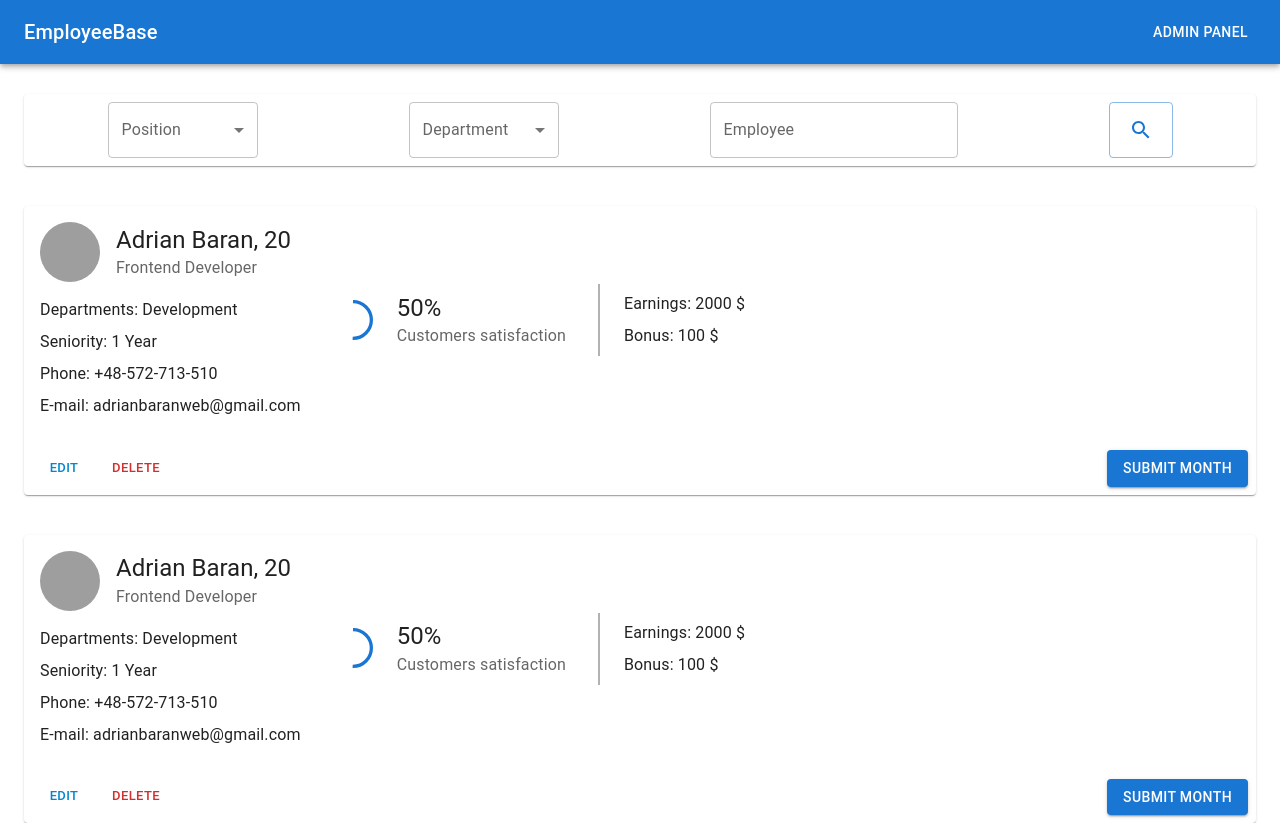
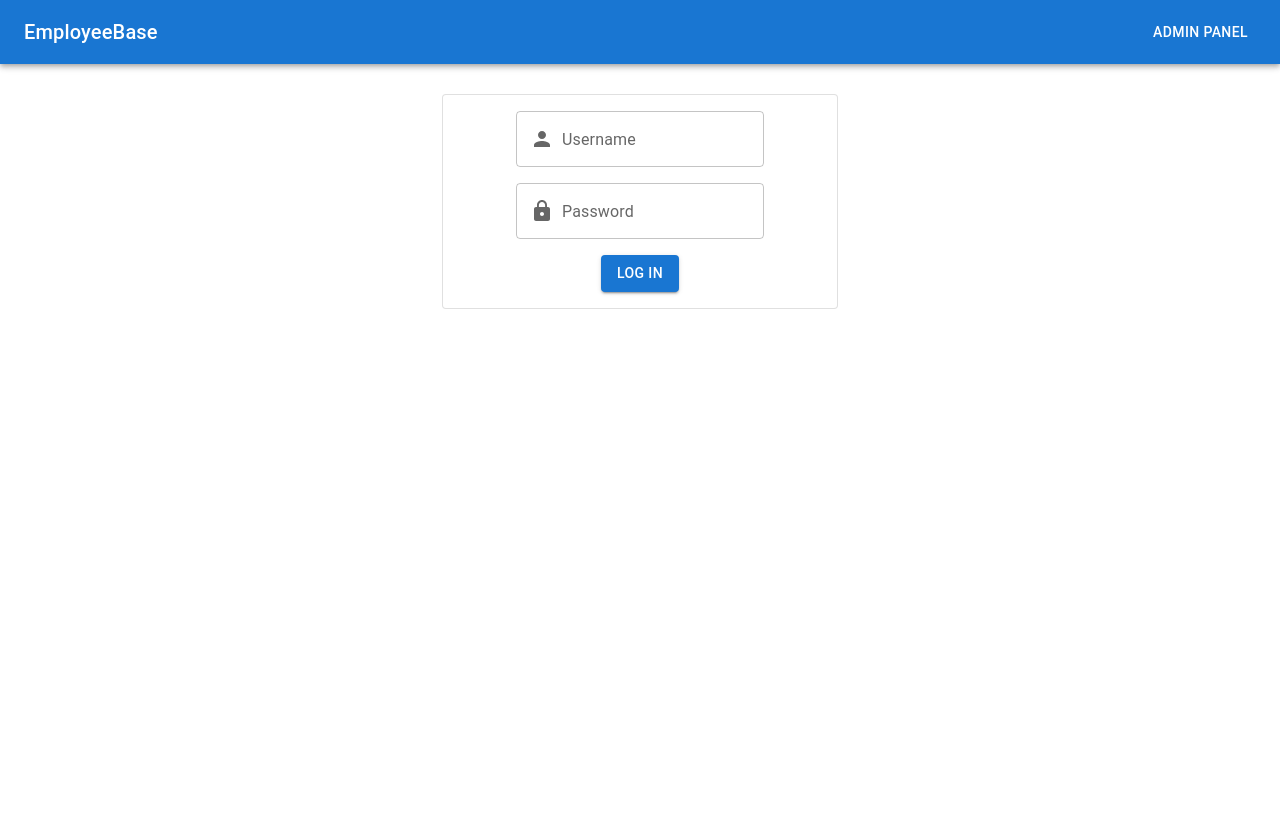
Before and after one commit to AdrianBaranWeb/Employees-base, a React (Create React App) app: page /login in a window 1280 px wide. After the commit the page ends 800 px from the top, so only its background shows below. Built offline with nearby package versions, Linux system fonts and the light colour scheme; grey boxes are pictures that could not be loaded.

Commit message:
Add Login to admin panel

```diff
--- a/src/App.js
+++ b/src/App.js
@@ -1,21 +1,20 @@
 import {Fragment} from 'react';
 import Navbar from './components/Navbar/Navbar';
 import Home from './components/Tabs/Home/Home';
+import Login from './components/Tabs/Login/Login';
 
-import {Router, Route, Routes} from 'react-router-dom';
+import {BrowserRouter as Router, Route, Routes} from 'react-router-dom';
 
-const {createMemoryHistory} = require('history');
 function App() {
-	const history = createMemoryHistory();
-
 	return (
-		<Router location={history.location} navigator={history}>
+		<Router >
 			<Fragment>
 				<div className='App'>
 					<Navbar />
 					<div className='wrapper'>
 						<Routes>
 							<Route path='/' element={<Home />} />
+							<Route path='/login' element={<Login />} />
 						</Routes>
 					</div>
 				</div>
--- a/src/components/Navbar/Navbar.jsx
+++ b/src/components/Navbar/Navbar.jsx
@@ -14,7 +14,7 @@ const Navbar = () => {
 					<Typography variant='h6' component='div' sx={{flexGrow: 1}}>
             <Link to='/'>EmployeeBase</Link>
 					</Typography>
-					<Button color='inherit'>Admin Panel</Button>
+					<Link to='/login'><Button color='inherit'>Admin Panel</Button></Link>
 				</Toolbar>
 			</AppBar>
 		</Box>
--- /dev/null
+++ b/src/components/Tabs/Login/Login.css
@@ -0,0 +1,21 @@
+.login__panel{
+  display: flex;
+  align-items: center;
+  justify-content: center;
+  flex-direction: column;
+  padding: 16px;
+  gap: 16px;
+}
+
+.login__wrapper{
+  margin-top: 30px;
+}
+
+.label-with-icon{
+  display: flex;
+  align-items: center;
+  justify-content: center;
+}
+.label-with-icon  svg{
+  margin-right: 8px;
+}
--- a/src/components/Tabs/Login/Login.jsx
+++ b/src/components/Tabs/Login/Login.jsx
@@ -1,7 +1,46 @@
 import React from 'react';
 
+import {
+	Container,
+	Paper,
+	TextField,
+	Button,
+} from '@mui/material';
+
+import PersonIcon from '@mui/icons-material/Person';
+import LockIcon from '@mui/icons-material/Lock';
+
+import './Login.css';
+
 const Login = () => {
-  return <div></div>;
+	return (
+		<Container maxWidth='xs' className='login__wrapper'>
+			<Paper variant='outlined' className='login__panel'>
+				<TextField
+					id='outlined-basic'
+					label={
+						<div className='label-with-icon'>
+							<PersonIcon />
+							Username
+						</div>
+					}
+					variant='outlined'
+				/>
+				<TextField
+					id='outlined-basic'
+					label={
+						<div className='label-with-icon'>
+							<LockIcon />
+							Password
+						</div>
+					}
+					variant='outlined'
+					type='password'
+				/>
+				<Button variant='contained'>Log in</Button>
+			</Paper>
+		</Container>
+	);
 };
 
 export default Login;
```
